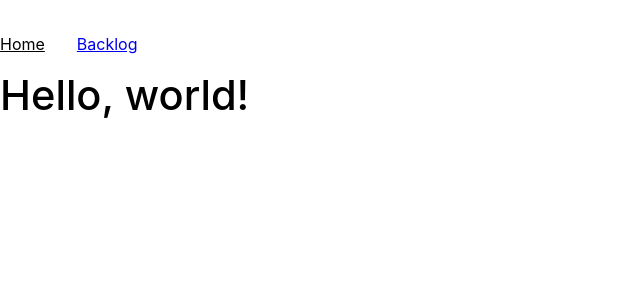
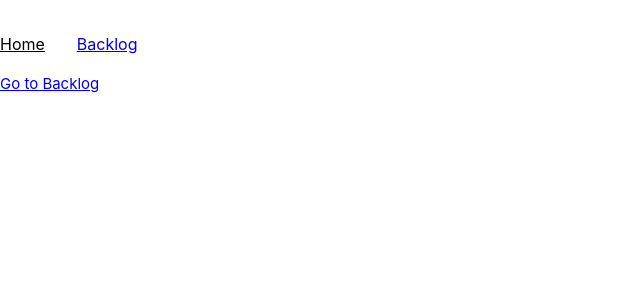
Before and after one commit to hardeath950/weektasks-app, a Vue app: page / in a window 1280 px wide. Shown: the top 300 px of the page, without its empty margins (0-640 px from the left). Built offline with nearby package versions, Linux system fonts and the light colour scheme.

Commit message:
Replace hello world with go to backlog link

```diff
--- a/src/views/HomeView.vue
+++ b/src/views/HomeView.vue
@@ -1,9 +1,5 @@
-<script setup lang="ts">
-import HelloWorld from "@/components/hello-world/HelloWorld.vue";
-</script>
-
 <template>
   <main>
-    <HelloWorld name="world" />
+    <router-link to="/backlog">Go to Backlog</router-link>
   </main>
 </template>
```
